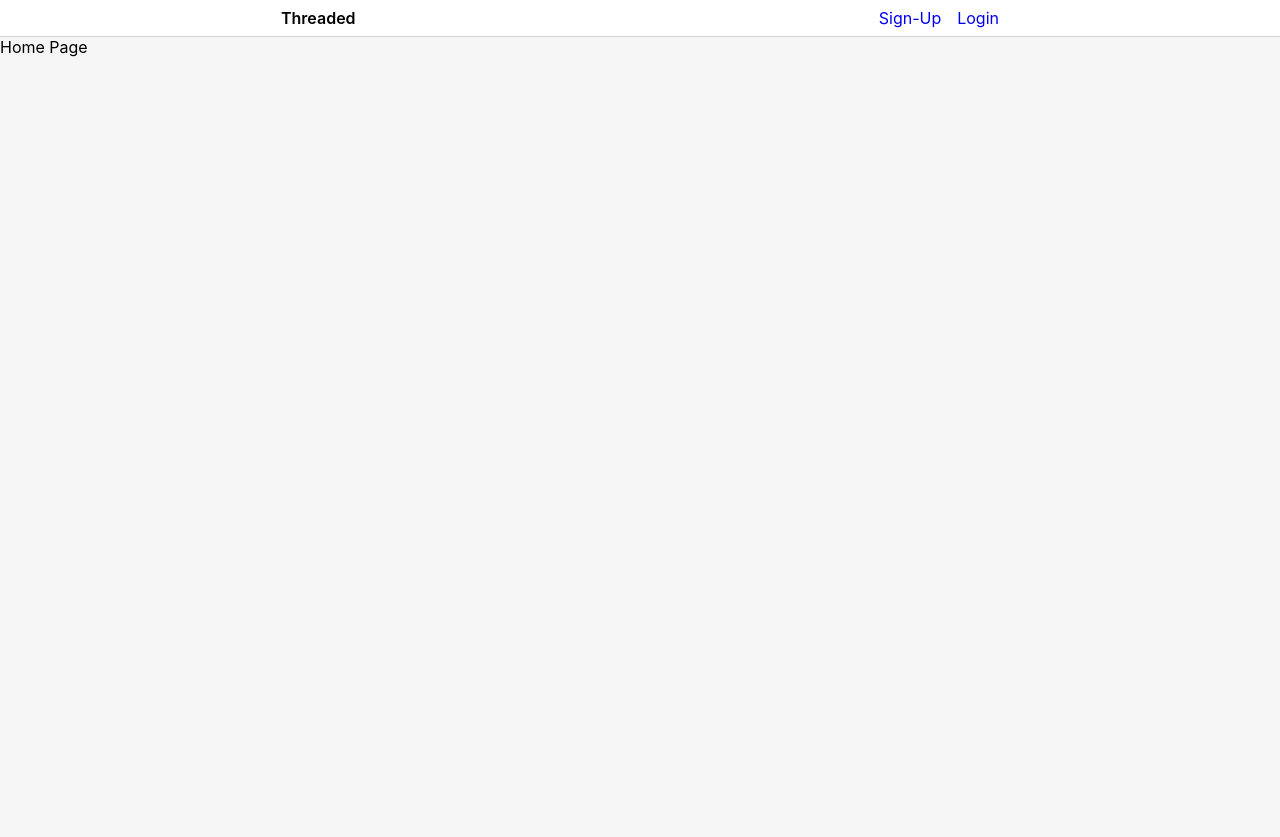
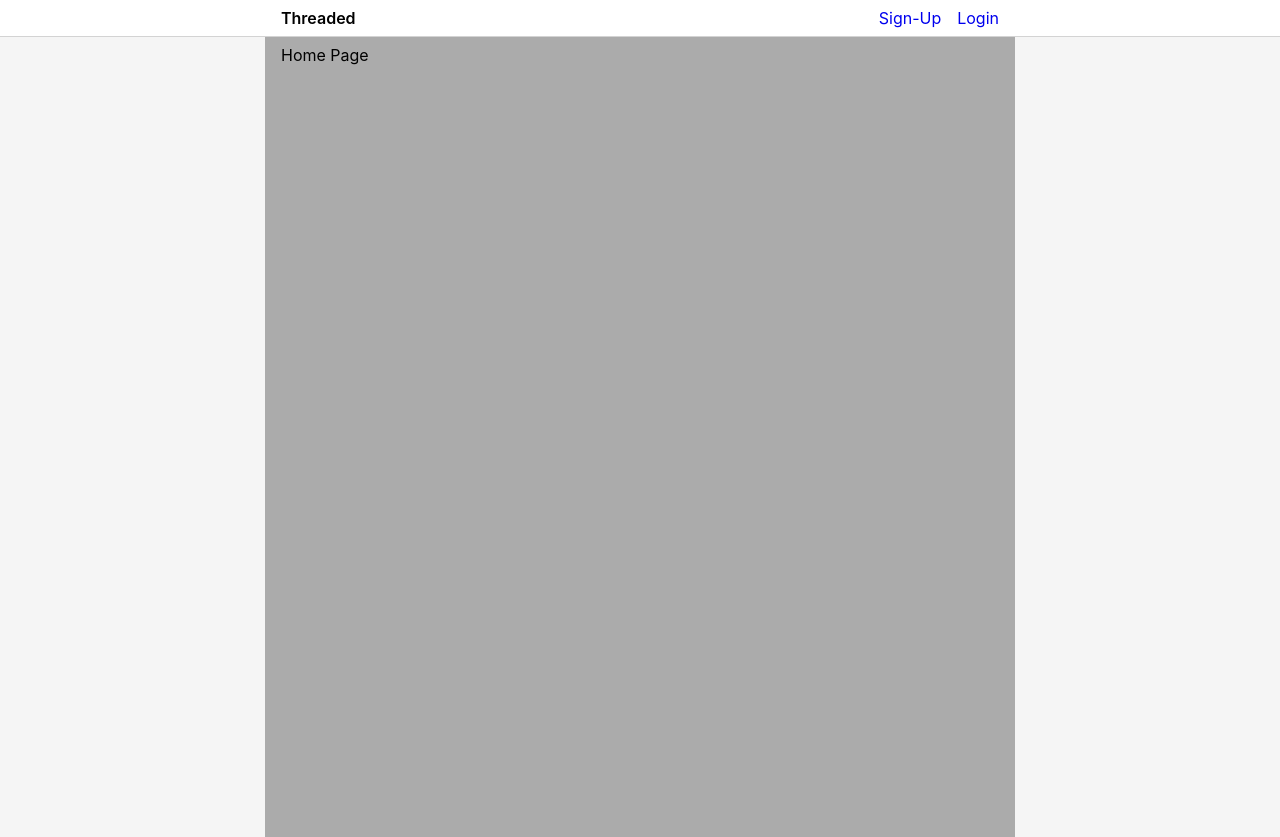
Before and after one commit to d33kshant/threaded, a React (Create React App) app in the folder client/: page / in a window 1280 px wide. Before the commit the page ends 800 px from the top, so only its background shows below. Built offline with nearby package versions, Linux system fonts and the light colour scheme.

Commit message:
Add Container for homepage

```diff
--- a/client/src/pages/HomePage.tsx
+++ b/client/src/pages/HomePage.tsx
@@ -1,5 +1,6 @@
 // import { useAuthContext } from "../contexts/AuthContext"
 
+import styled from "styled-components"
 import NavBar from "../components/NavBar"
 
 const HomePage: React.FC = () => {
@@ -9,11 +10,21 @@ const HomePage: React.FC = () => {
 	return (
 		<>
 		<NavBar />
-		<div>
+		<Container>
 			Home Page
-		</div>
+		</Container>
 		</>
 	)
 }
 
 export default HomePage
+
+const Container = styled.div`
+	margin: 0 auto;
+	width: 100%;
+	max-width: 750px;
+	padding: 8px 16px;
+	box-sizing: border-box;
+	background: rgba(0, 0, 0, 0.3);
+	height: 100%;
+`
```
